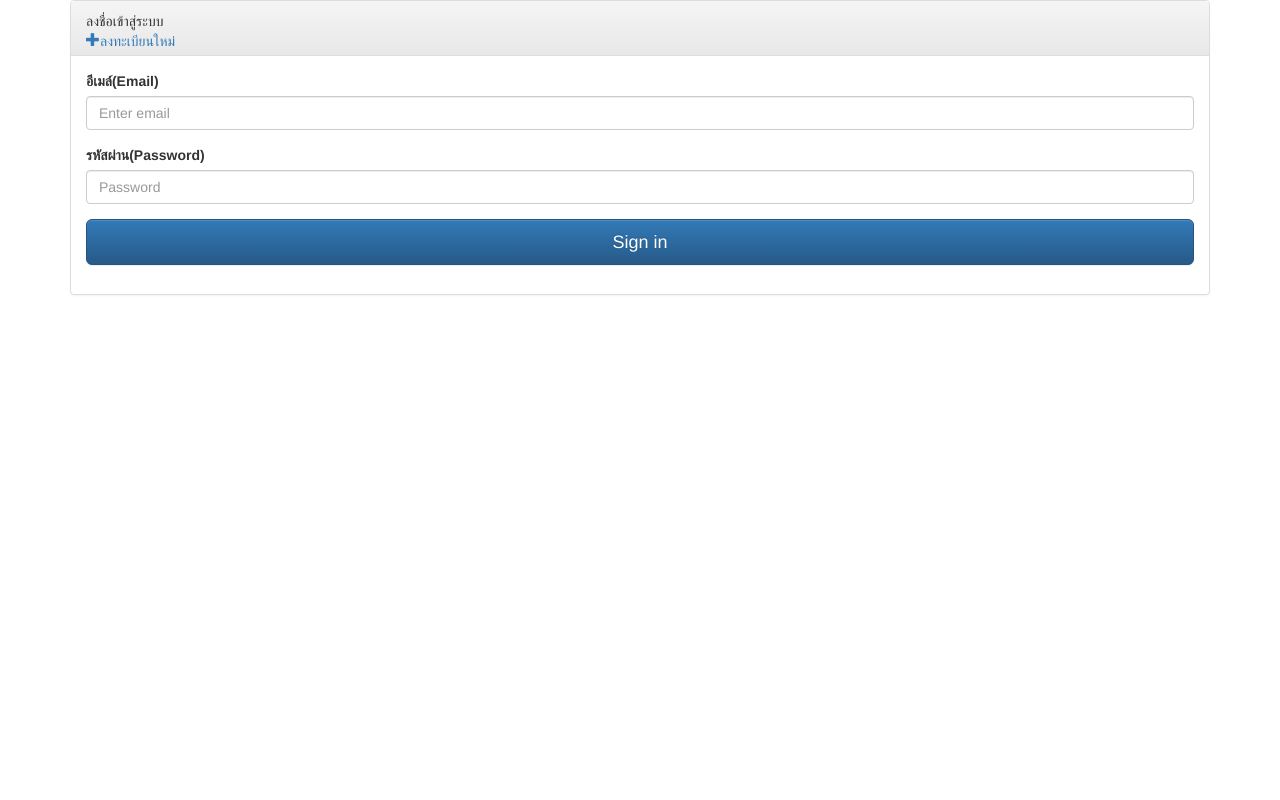
After one commit to boonphakdee/estudent, a PHP site: page /login.html in a window 1280 px wide. The commit adds this page. Run offline with PHP 8.4, Linux system fonts and the light colour scheme; some libraries are stand-ins or nearby versions.

Commit message:
add project

```diff
--- /dev/null
+++ b/public/login.html
@@ -0,0 +1,44 @@
+<html>
+<head>
+<title> Login </title>
+<!-- Latest compiled and minified CSS -->
+<link rel="stylesheet" href="//netdna.bootstrapcdn.com/bootstrap/3.1.1/css/bootstrap.min.css">
+
+<!-- Optional theme -->
+<link rel="stylesheet" href="//netdna.bootstrapcdn.com/bootstrap/3.1.1/css/bootstrap-theme.min.css">
+</head>
+<body>
+<div class="container">
+<div class="col-sm-2 -md-3"></div>
+<div class="col-sm-7 -md-5"></div>
+
+
+
+<script src="/js/bootstrap.min.js"></script>
+<div class="panel panel-default">
+  <div class="panel-heading"><div>ลงชื่อเข้าสู่ระบบ</div>
+<a href="Register.html"> <i class="glyphicon glyphicon-plus">ลงทะเบียนใหม่</i></a></div>
+
+
+  <div class="panel-body">
+<form role="form">
+
+
+  <div class="form-group">
+    <label for="exampleInputEmail1">อีเมล์(Email)</label>
+    <input type="email" class="form-control" id="exampleInputEmail1" placeholder="Enter email">
+  </div>
+  <div class="form-group">
+    <label for="exampleInputPassword1">รหัสผ่าน(Password)</label>
+    <input type="password" class="form-control" id="exampleInputPassword1" placeholder="Password">
+  </div>
+
+
+ <button type="submit" class="btn btn-primary btn-lg btn-block">Sign in</button>
+</form>
+  </div>
+ </div>
+ <div class="col-sm-3 -md-4"></div>
+</div>
+</body>
+</html>
```
Also changed, not shown: app/controllers/IndexController.php (added, +13 -0 lines), app/models/users.php (added, +9 -0 lines), public/index.php (+48 -2 lines), 1 other file.
